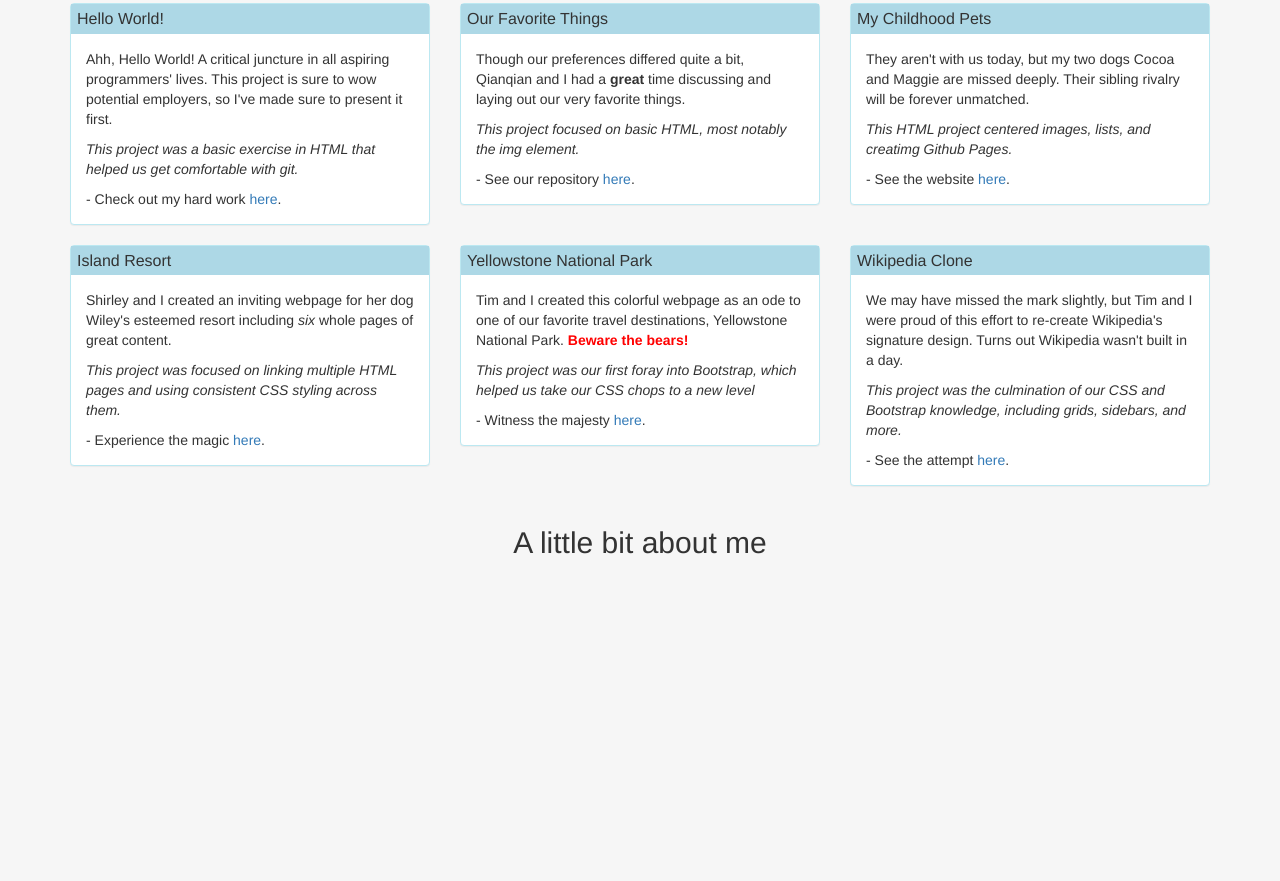
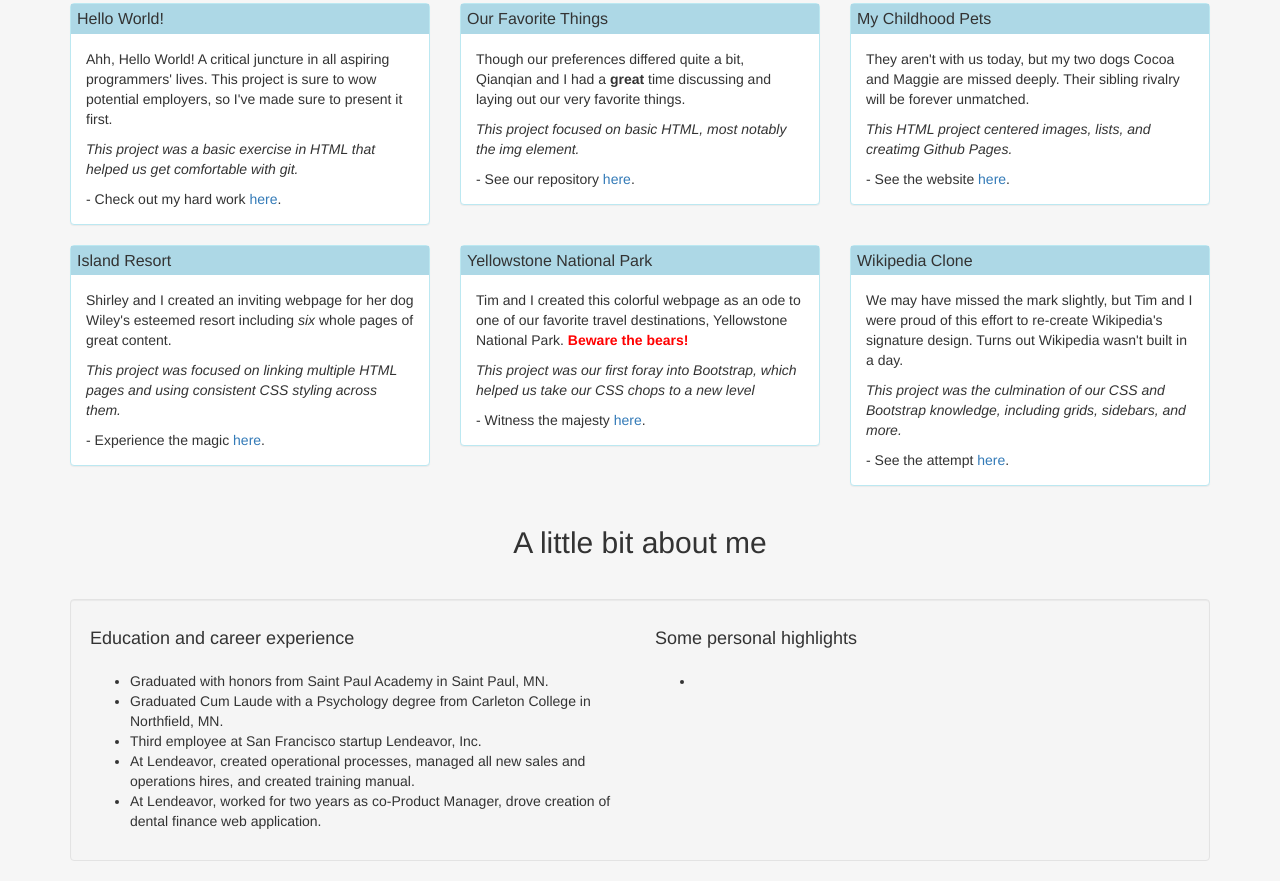
Before and after one commit to dillontitcomb/portfolio, a plain HTML site: page index.html in a window 1280 px wide. Shown: the part 422-1303 px from the top of the page. Before the commit the page ends 1021 px from the top, so only its background shows below. Drawn offline with Linux system fonts and the light colour scheme.

Commit message:
Add about me text in two columns within a well bootstrap styling.

```diff
--- a/css/styles.css
+++ b/css/styles.css
@@ -16,6 +16,15 @@ body {
   font-weight: bold;
 }
 
+.abtme h4 {
+  font-weight: 250;
+  padding-bottom: 12px;
+}
+
+.abtme li {
+  padding-right: 10px;
+}
+
 #header {
   padding-bottom: 30px;
   padding-top: 10px;
--- a/index.html
+++ b/index.html
@@ -95,6 +95,30 @@
         </div>
       </div>
       <h2 id="header2">A little bit about me</h2>
+      <div class="well">
+        <div class="row">
+          <div class="col-md-6">
+            <div class="abtme">
+              <h4>Education and career experience</h4>
+              <ul>
+                <li>Graduated with honors from Saint Paul Academy in Saint Paul, MN.</li>
+                <li>Graduated Cum Laude with a Psychology degree from Carleton College in Northfield, MN.</li>
+                <li>Third employee at San Francisco startup Lendeavor, Inc.</li>
+                <li>At Lendeavor, created operational processes, managed all new sales and operations hires, and created training manual.</li>
+                <li>At Lendeavor, worked for two years as co-Product Manager, drove creation of dental finance web application.</li>
+              </ul>
+            </div>
+          </div>
+          <div class="col-md-6">
+            <div class="abtme">
+              <h4>Some personal highlights</h4>
+              <ul>
+                <li></li>
+              </ul>
+            </div>
+          </div>
+        </div>
+      </div>
     </div>
   </body>
 </html>
```
